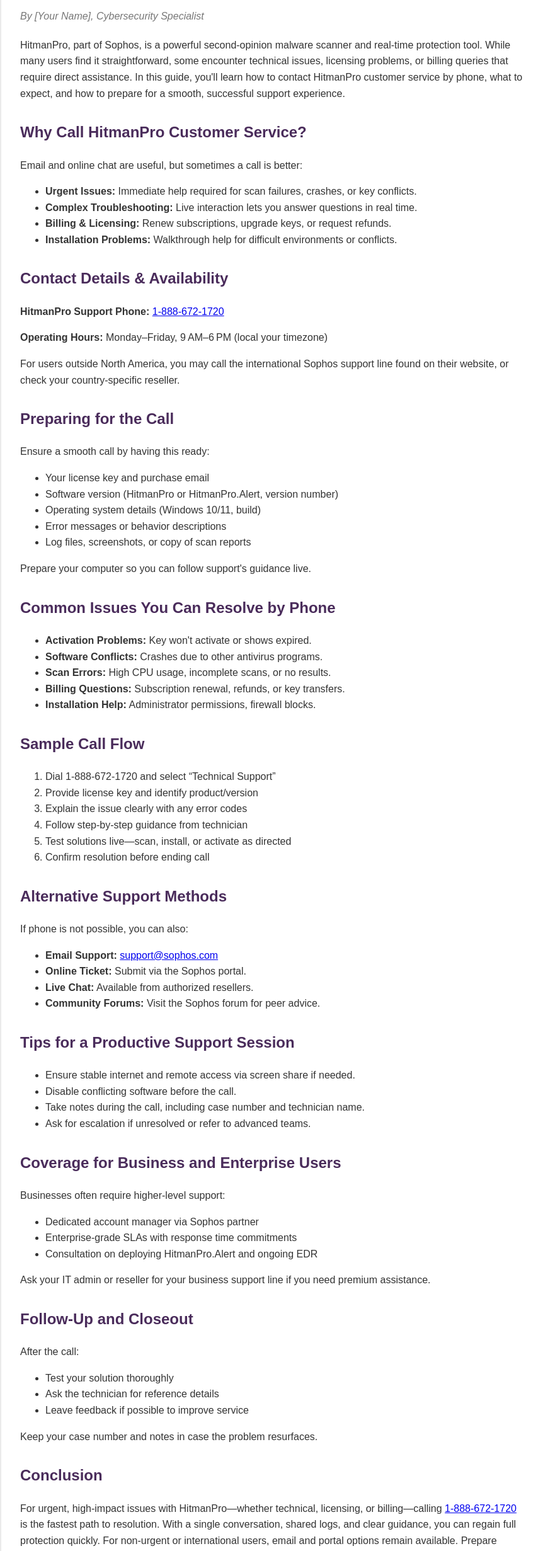
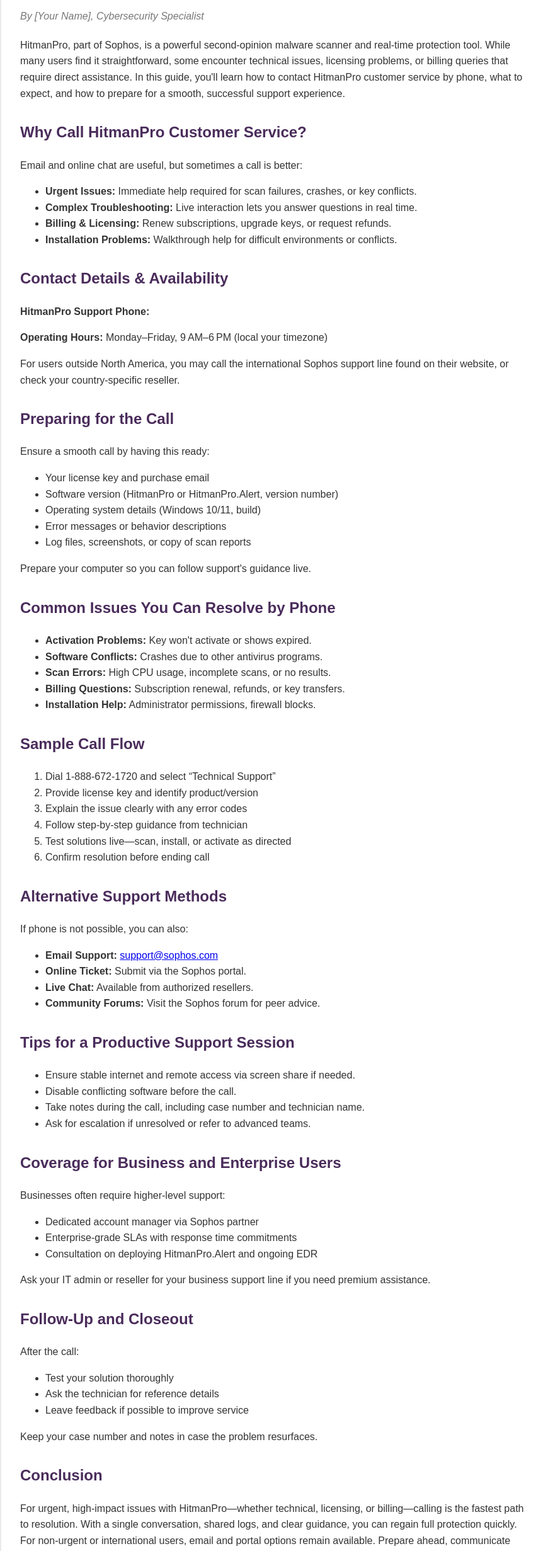
Before and after one commit to Alleneeeee/hitmanpro-customer-service-telephone-number, a plain HTML site: page index.html in a window 1280 px wide. Shown: the part 330-2792 px from the top of the page at 63% size, without its empty margins (208-1070 px from the left). Drawn offline with Linux system fonts and the light colour scheme.

Commit message:
Update index.html

```diff
--- a/index.html
+++ b/index.html
@@ -86,7 +86,7 @@
 
     <div class="section">
       <h2>Contact Details & Availability</h2>
-      <p><strong>HitmanPro Support Phone:</strong> <a href="tel:+18886721720">1‑888‑672‑1720</a></p>
+      <p><strong>HitmanPro Support Phone:</strong>
       <p><strong>Operating Hours:</strong> Monday–Friday, 9 AM–6 PM (local your timezone)</p>
       <p>For users outside North America, you may call the international Sophos support line found on their website, or check your country-specific reseller.</p>
     </div>
@@ -172,7 +172,7 @@
 
     <div class="section">
       <h2>Conclusion</h2>
-      <p>For urgent, high-impact issues with HitmanPro—whether technical, licensing, or billing—calling <a href="tel:+18886721720">1‑888‑672‑1720</a> is the fastest path to resolution. With a single conversation, shared logs, and clear guidance, you can regain full protection quickly. For non-urgent or international users, email and portal options remain available. Prepare ahead, communicate clearly, and HitmanPro support can help you overcome any hurdle—keeping your system safe from malware and cyber threats.</p>
+      <p>For urgent, high-impact issues with HitmanPro—whether technical, licensing, or billing—calling  is the fastest path to resolution. With a single conversation, shared logs, and clear guidance, you can regain full protection quickly. For non-urgent or international users, email and portal options remain available. Prepare ahead, communicate clearly, and HitmanPro support can help you overcome any hurdle—keeping your system safe from malware and cyber threats.</p>
     </div>
   </div>
 
```
